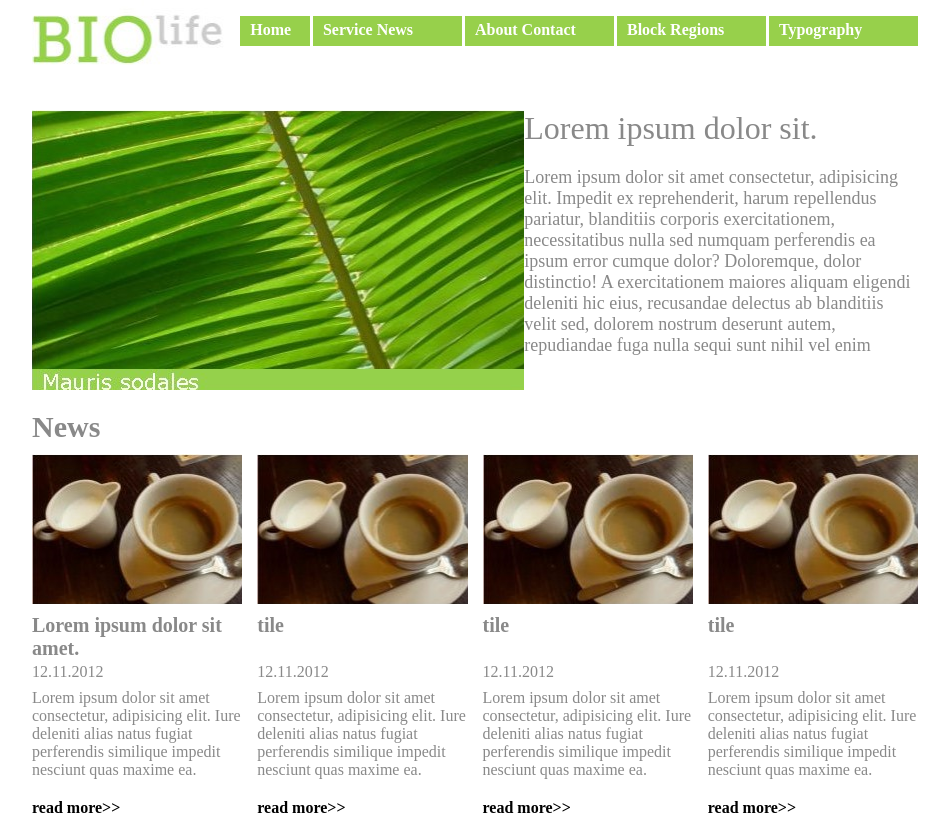
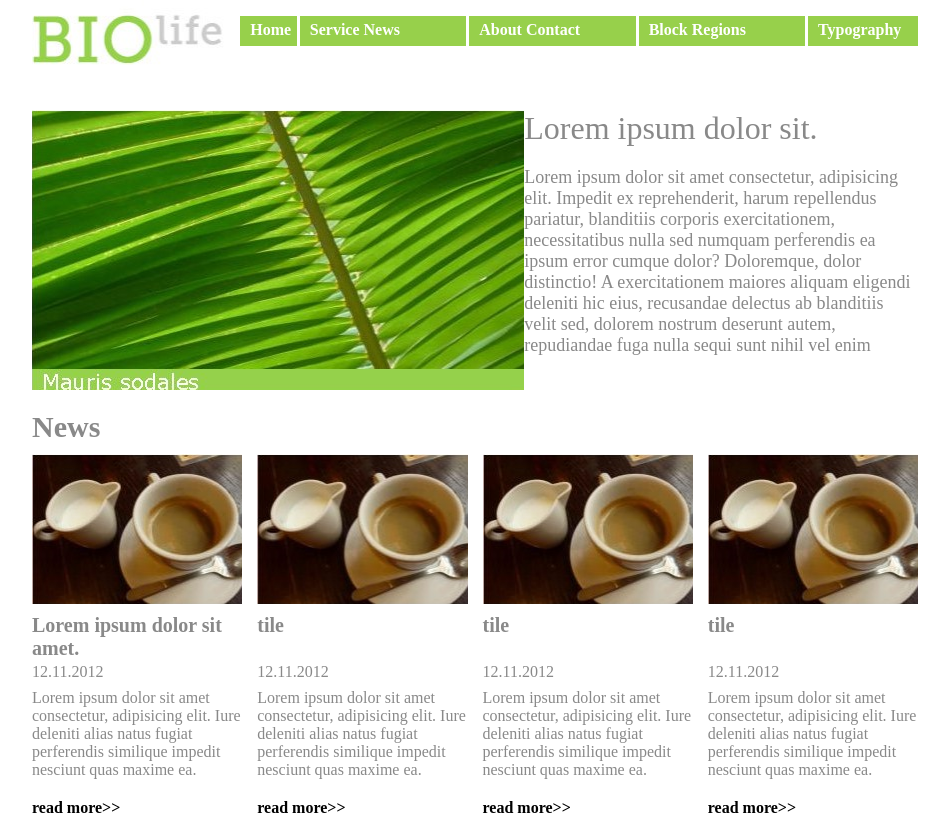
Before and after one commit to pawka35/itvdn_HomeWork, a plain HTML site: page index.html in a window 1280 px wide. Shown: the whole page, without its empty margins (178-1127 px from the left). Drawn offline with Linux system fonts and the light colour scheme.

Commit message:
haltura done1

```diff
--- a/css/style.css
+++ b/css/style.css
@@ -5,7 +5,6 @@
 
 .wrapper {
   display: grid;
-  grid-template-columns: repeat(4, 1fr);
   grid-template-rows: 80px 300px 6fr;
   width: 70%;
   margin: 0px 80px 0px 200px;
@@ -34,8 +33,9 @@ header nav {
 header nav > ul {
   position: relative;
   top: 20%;
-  display: flex;
-  flex-direction: row;
+  display: grid;
+  grid-template-columns: 1fr 3fr 3fr 3fr 2fr
+  /* flex-direction: row; */
 }
 
 header ul li {
@@ -45,14 +45,14 @@ header ul li {
   padding-top: 5px;
   /* border: 1px solid black; */
   margin-left: 3px;
-  width: 70%;
+  /* width: 70%; */
   color: white;
   font-weight: bold;
   padding-left: 10px;
 }
 
 .home_li {
-  width: 30%;
+  /* width: 30%; */
   margin-left: 0px;
 }
 
```
